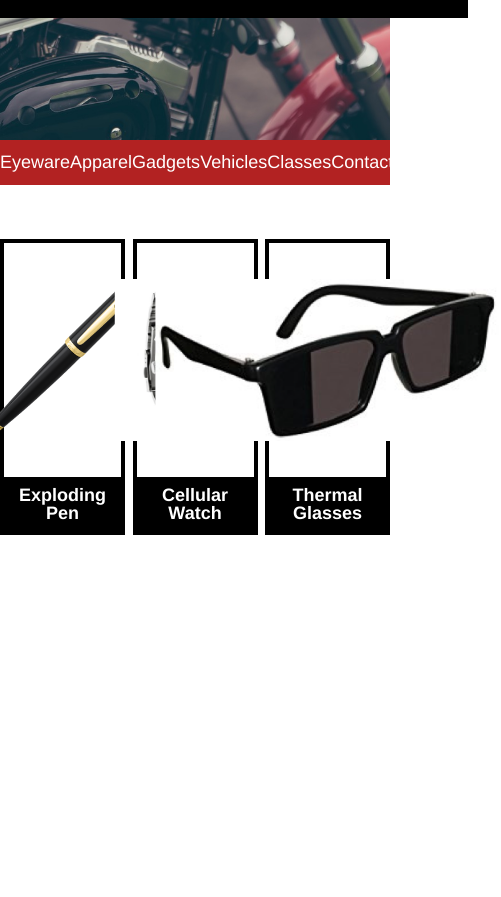
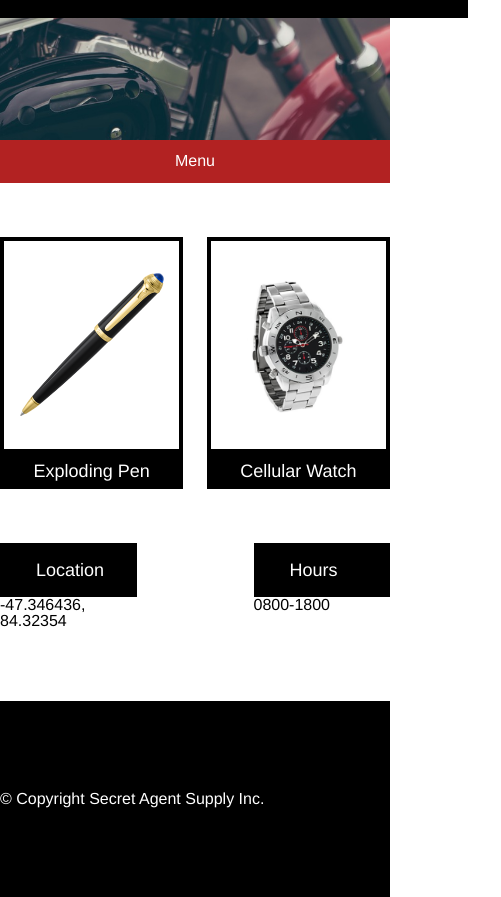
Before and after one commit to BrewsNGrams/SecretAgentSupply, a plain HTML site: page index.html in a window 390 px wide. Shown: the part 361-1258 px from the top of the page, 501 px wide, since content can reach past the window. Before the commit the page ends 896 px from the top, so only its background shows below. Drawn offline with Linux system fonts and the light colour scheme.

Commit message:
Started media queries.

```diff
--- a/index.html
+++ b/index.html
@@ -24,7 +24,7 @@
       </div>
       <!--Menu Bar-->
       <nav>
-        <ul class="container">
+        <ul class="container desktop">
           <li>Eyeware</li>
           <li>Apparel</li>
           <li>Gadgets</li>
@@ -32,28 +32,60 @@
           <li>Classes</li>
           <li>Contact</li>
         </ul>
+
+        <ul class="mobile_nav">
+          <li>Menu</li>
+        </ul>
       </nav>
 
       <div class="container">
         <div class="products">
           <div class="product">
-            <img src="resources\imgs\pen.png" alt="">
+            <div class="image_container">
+              <img src="resources\imgs\pen.png" alt="">
+            </div>
+
             <h4>Exploding Pen</h4>
           </div>
 
-          <div class="product">
-            <img src="resources\imgs\watch.png" alt="">
+          <div class="product watch">
+            <div class="image_container">
+              <img src="resources\imgs\watch.png" alt="">
+            </div>
             <h4>Cellular Watch</h4>
           </div>
 
           <div class="product glasses">
-            <img src="resources\imgs\glasses.png" alt="">
+            <div class="image_container">
+              <img src="resources\imgs\glasses.png" alt="">
+            </div>
             <h4>Thermal Glasses</h4>
           </div>
 
         </div>
+      </div>
 
-      </div>
+        <!--Business Info-->
+        <div class="container">
+          <div class="business_info">
+            <div class="info">
+              <h4>Location</h4>
+              <p>-47.346436, 84.32354</p>
+            </div>
+
+            <div class="info">
+              <h4>Hours</h4>
+              <p>0800-1800</p>
+            </div>
+          </div>
+        </div>
+
+        <footer>
+          <div class="container">
+            &#169 Copyright Secret Agent Supply Inc.
+          </div>
+
+        </footer>
     </main>
   </body>
 </html>
--- a/resources/css/style.css
+++ b/resources/css/style.css
@@ -21,13 +21,9 @@ header .container {
   padding: 0.66rem 0 0.66rem 0.5rem;
 }
 
-.container img {
+header img {
   height: 1.5rem;
   padding-right: 1rem;
-}
-
- .container span {
-  font-size: 1rem;
 }
 
 .new_arrival_banner {
@@ -71,6 +67,10 @@ nav ul {
   font-weight: normal;
 }
 
+.mobile_nav {
+  display: none;
+}
+
 .products {
   display: flex;
   justify-content: space-between;
@@ -79,22 +79,81 @@ nav ul {
 }
 
 .product {
-  display: flex;
-  justify-content: center;
-  flex-wrap: wrap;
-  align-items: center;
-  border: 4px solid black;
   width: 30%;
 }
 
-.product img {
-  height: 9rem;
-  padding: 2rem 0;
+.image_container {
+    border: 4px solid black;
+    padding: 2em 0;
+    height: 9em;
+    display: flex;
+    justify-content: center;
+    align-items: center;
+}
+
+.image_container img{
+  max-width: 8rem;
 }
 
 .product h4 {
+  background-color: black;
+  font-weight: normal;
+  padding: 0.5rem 0;
   text-align: center;
+}
+
+.business_info {
+  display: flex;
+  justify-content: space-between;
+  margin: 3rem 0 0;
+}
+
+.info {
+  width: 30%;
+}
+
+.info h4 {
   background-color: black;
+  padding: 1rem 2rem;
+  font-weight: normal;
+}
+
+.info p {
+  color: black;
+}
+
+footer {
+  background: black;
+  padding: 5rem 0;
+  text-align: left;
+  margin-top: 4rem;
   width: 100%;
-  padding: 0.5rem 0;
 }
+
+
+@media only screen and (max-width: 1024px) {
+  body {
+    font-size: 16px;
+  }
+
+  .desktop {
+    display: none;
+  }
+
+  .mobile_nav {
+    display: flex;
+    justify-content: space-around;
+    align-items: center;
+  }
+  .product {
+    width: 47%;
+  }
+
+  .glasses {
+    display: none;
+  }
+
+  .info {
+    width: 35%;
+  }
+}
```
